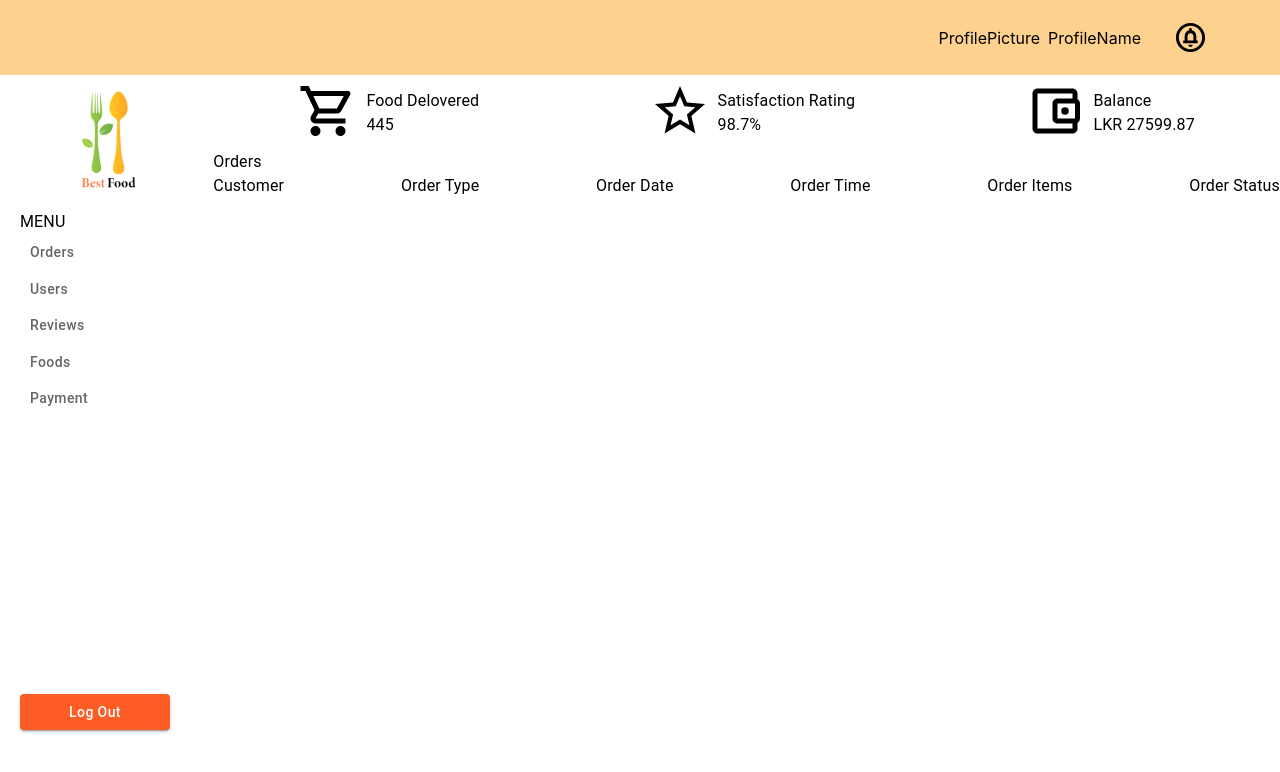
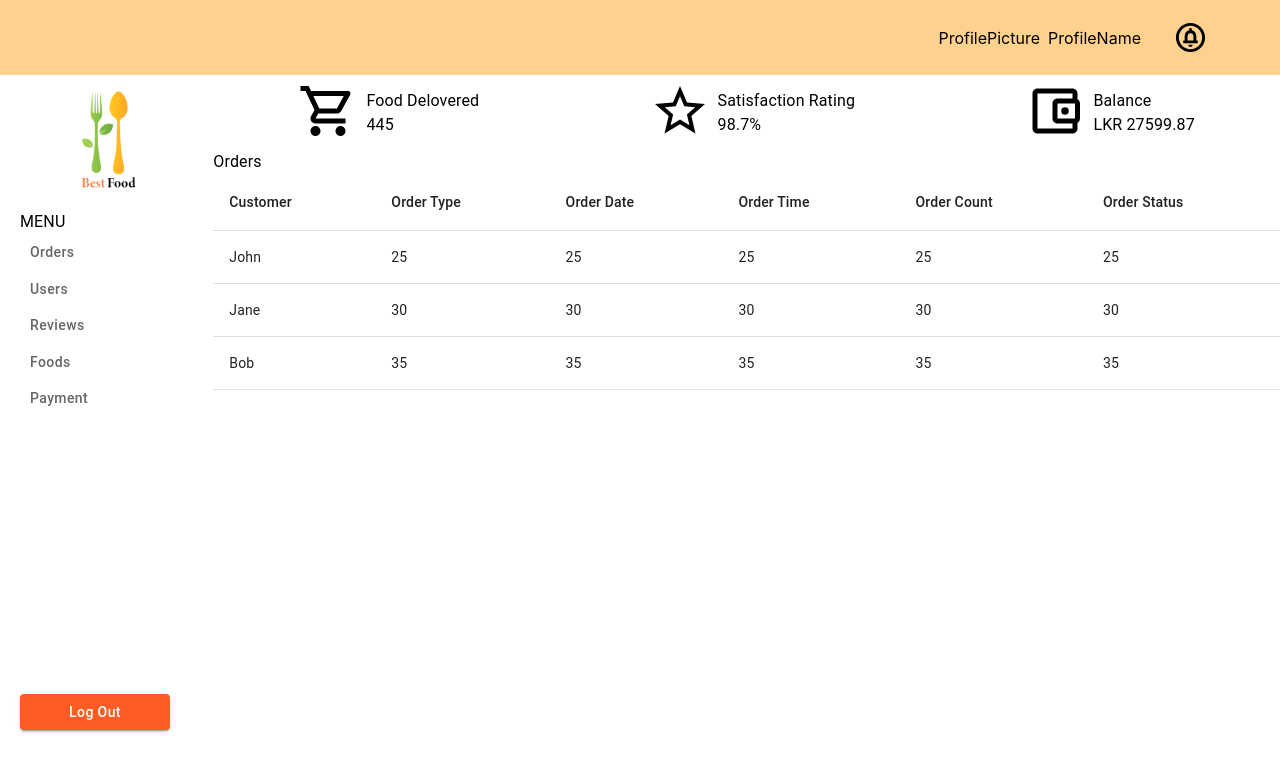
Before and after one commit to shakuvi/final-project-web-frontend, a React (Create React App) app: page /orders in a window 1280 px wide. Shown: the top 772 px of the page. Built offline with nearby package versions, Linux system fonts and the light colour scheme.

Commit message:
Order table layout created

```diff
--- a/src/components/Login/InputBoxWithTopLabel.js
+++ b/src/components/Login/InputBoxWithTopLabel.js
@@ -5,7 +5,14 @@ export default function InputBoxWithTopLabel({ info }) {
   return (
     <div style={{ textAlign: "left" }}>
       <Typography>{info.label}</Typography>
-      <TextField variant="outlined" fullWidth placeholder={info.place} />
+      <TextField
+        fullWidth
+        placeholder={info.place}
+        sx={{
+          border: "2px solid #FD5C25",
+          borderRadius: 3,
+        }}
+      />
     </div>
   );
 }
--- a/src/layouts/Order/Orders.js
+++ b/src/layouts/Order/Orders.js
@@ -1,19 +1,51 @@
+import {
+  Table,
+  TableBody,
+  TableCell,
+  TableHead,
+  TableRow,
+} from "@mui/material";
 import React from "react";
 
-import { Typography } from "@mui/material";
-import Grid2 from "@mui/material/Unstable_Grid2/Grid2";
+const rows = [
+  { id: 1, name: "John", age: 25 },
+  { id: 2, name: "Jane", age: 30 },
+  { id: 3, name: "Bob", age: 35 },
+];
 
 export default function Orders() {
+  const [selectedRow, setSelectedRow] = React.useState(null);
   return (
     <div>
-      <Grid2 container justifyContent={"space-between"}>
-        <Typography>Customer</Typography>
-        <Typography>Order Type</Typography>
-        <Typography>Order Date</Typography>
-        <Typography>Order Time</Typography>
-        <Typography>Order Items</Typography>
-        <Typography>Order Status</Typography>
-      </Grid2>
+      <Table>
+        <TableHead>
+          <TableRow>
+            <TableCell>Customer</TableCell>
+            <TableCell>Order Type</TableCell>
+            <TableCell>Order Date</TableCell>
+            <TableCell>Order Time</TableCell>
+            <TableCell>Order Count</TableCell>
+            <TableCell>Order Status</TableCell>
+          </TableRow>
+        </TableHead>
+        <TableBody>
+          {rows.map((row, key) => (
+            <TableRow
+              key={key}
+              hover
+              onClick={() => setSelectedRow(row)}
+              style={selectedRow === row ? { backgroundColor: "#F8E6CC" } : {}}
+            >
+              <TableCell>{row.name}</TableCell>
+              <TableCell>{row.age}</TableCell>
+              <TableCell>{row.age}</TableCell>
+              <TableCell>{row.age}</TableCell>
+              <TableCell>{row.age}</TableCell>
+              <TableCell>{row.age}</TableCell>
+            </TableRow>
+          ))}
+        </TableBody>
+      </Table>
     </div>
   );
 }
```
